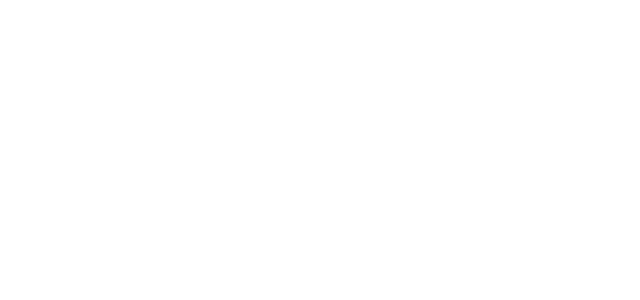
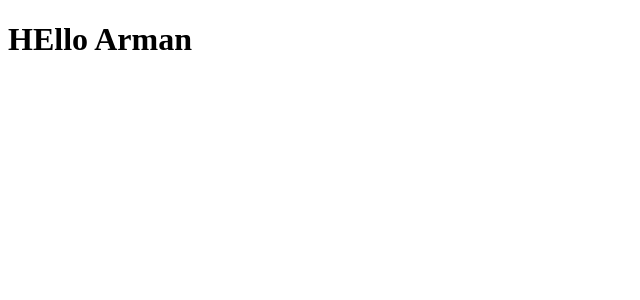
Before and after one commit to ArmanAproyan/test, a React (Vite) app: page / in a window 1280 px wide. Shown: the top 300 px of the page, without its empty margins (0-640 px from the left). Built offline with nearby package versions, Linux system fonts and the light colour scheme.

Commit message:
fdhukfds

```diff
--- a/src/components/Lesson.tsx
+++ b/src/components/Lesson.tsx
@@ -2,7 +2,7 @@
 const Lesson = () => {
   return (
     <div>
-
+      <h1>HEllo Arman</h1>
     </div>
   )
 }
```
